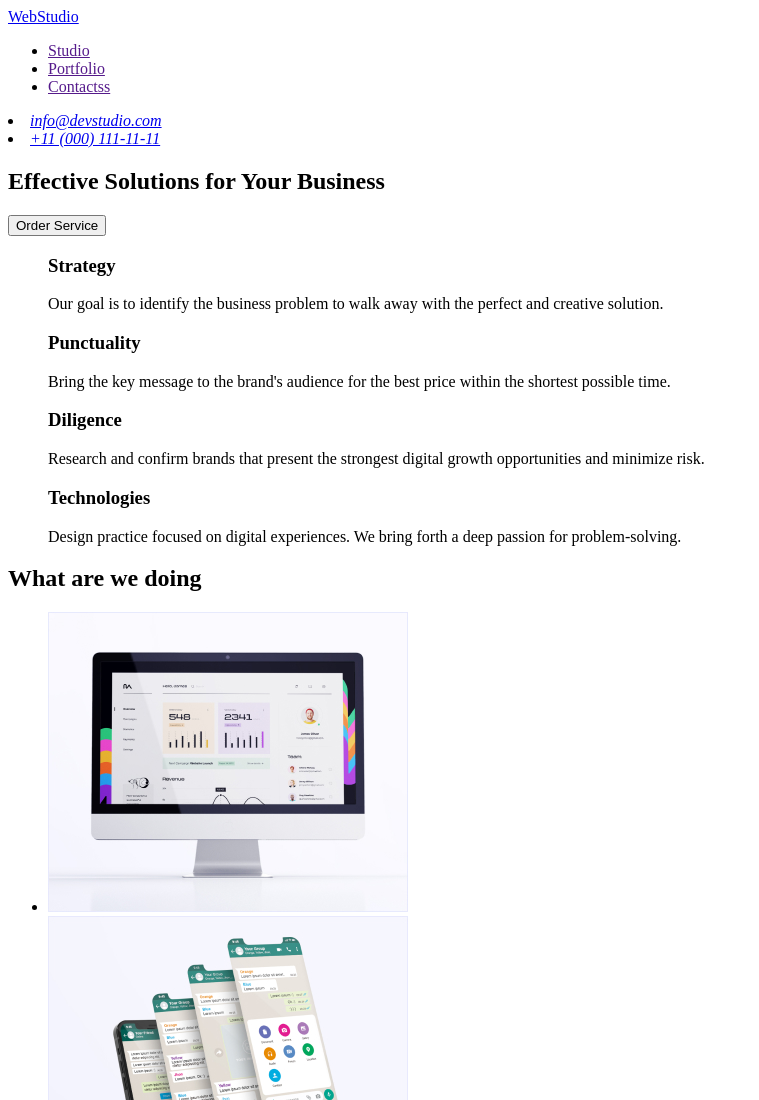
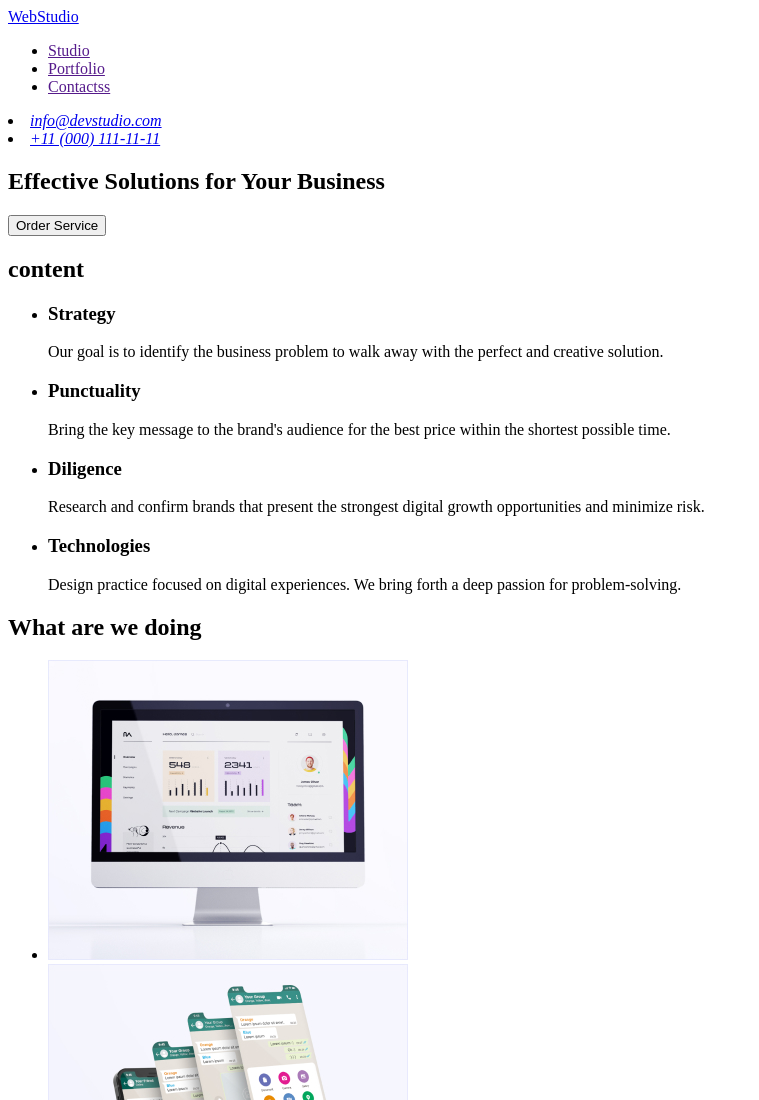
Before and after one commit to iBurik/goit-markup-hw-01, a plain HTML site: page index.html in a window 1280 px wide. Shown: the top 1100 px of the page, without its empty margins (0-759 px from the left). Drawn offline with Linux system fonts and the light colour scheme.

Commit message:
homework1.3

```diff
--- a/index.html
+++ b/index.html
@@ -17,12 +17,8 @@
                 </ul>
         </nav>
             <address>
-                <li>
-                    <a href="mailto:info@devstudio.com">info@devstudio.com</a>
-                </li>
-                <li>
-                    <a href="tel:+110001111111">+11 (000) 111-11-11</a>
-                </li>
+                <li><a href="mailto:info@devstudio.com">info@devstudio.com</a></li>
+                <li><a href="tel:+110001111111">+11 (000) 111-11-11</a></li>
             </address>
     </header>
     <main>
@@ -34,21 +30,28 @@
         </section>
 
         <section>
+            <h2>content</h2>
             <ul>
+                <li>
                     <h3>Strategy</h3>
-                <p>Our goal is to identify the business
-                problem to walk away with the perfect and creative solution.</p>
-
+                    <p>Our goal is to identify the business problem to walk away with the perfect and creative solution.</p>
+                </li>
+                <li>
                     <h3>Punctuality</h3>
                     <p>Bring the key message to the brand's audience for the best price within the shortest possible time.</p>
-
+                </li>
+                <li>
                     <h3>Diligence</h3>
-                <p>Research and confirm brands that present the strongest digital growth opportunities and minimize risk.</p>
-
+                    <p>Research and confirm brands that present the strongest digital growth opportunities and minimize risk.
+                    </p>
+                </li>
+                <li>
                     <h3>Technologies</h3>
                     <p>Design practice focused on digital experiences. We bring forth a deep passion for problem-solving.</p>
+                </li>
             </ul>
         </section>
+
 
         <section>
             <h2>
@@ -66,6 +69,10 @@
                     </li>
                 </ul>
         </section>
+
+        <section>
+
+        </section>
     </main>
     <footer>
         <a href="">WebStudio</a>
```
Lines whose indentation alone changed are shown as unchanged.
